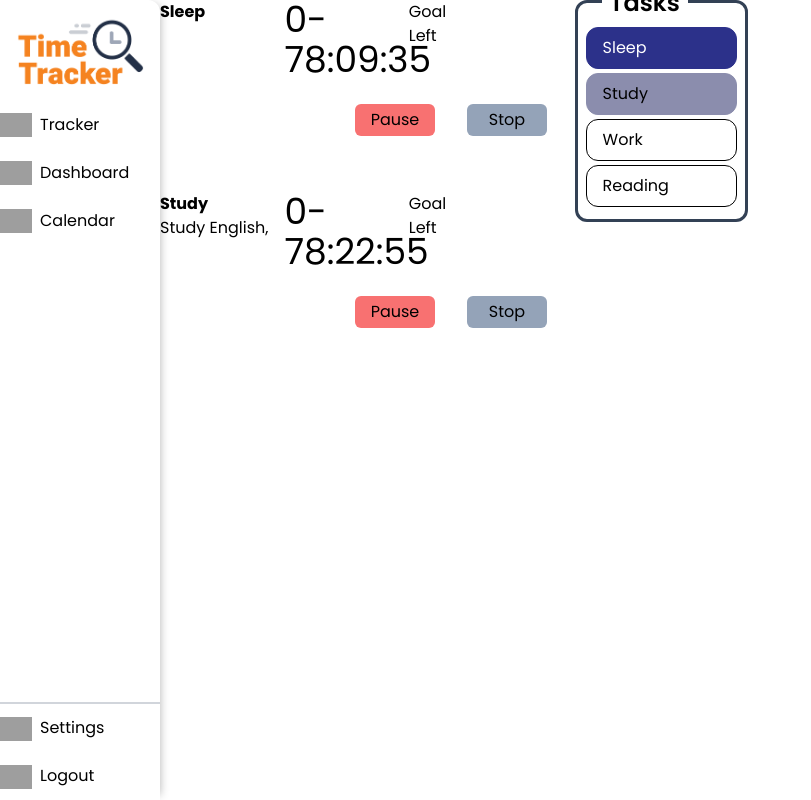
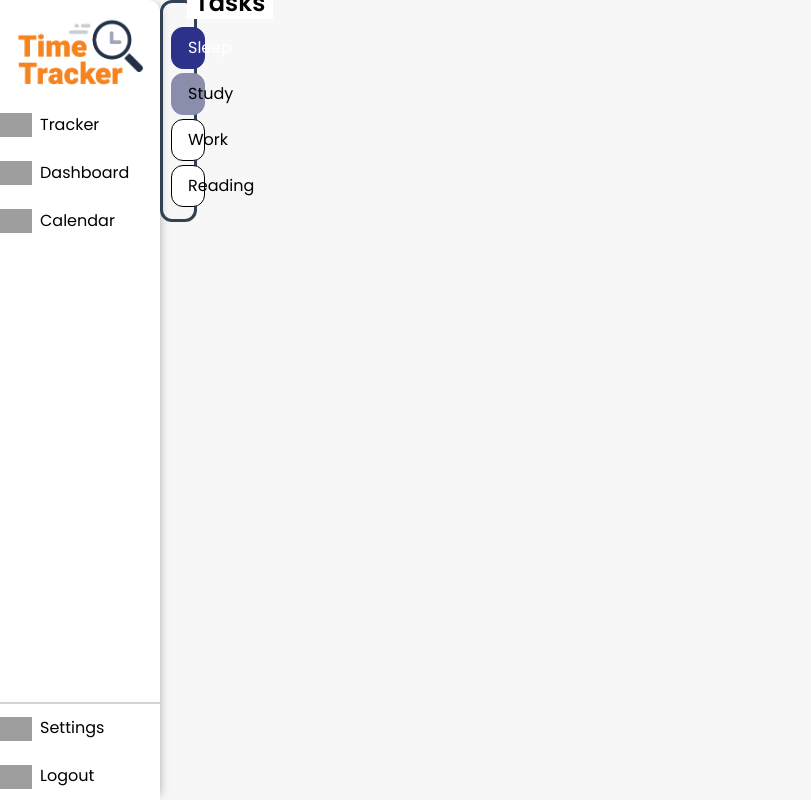
Before and after one commit to cedar314/time-tracker-client, a React (Create React App) app: page / in a window 1280 px wide. Shown: the whole page, without its empty margins (0-811 px from the left). Built offline with nearby package versions, Linux system fonts and the light colour scheme; grey boxes are pictures that could not be loaded.

Commit message:
Created adapters to fetch from api

```diff
--- a/src/app/interfaces.ts
+++ b/src/app/interfaces.ts
@@ -1,4 +1,4 @@
-export interface IActivityType {
+export interface IActivity {
   // Duration will be the state of the activity and will be post to the api after some interval. Does this make sense?
   id: string
   name: string
--- a/src/components/Navbar.tsx
+++ b/src/components/Navbar.tsx
@@ -45,7 +45,7 @@ function MobileNavLink({ to, iconSrc }: { to: string; iconSrc: string }) {
 function SideNav() {
   return (
     <nav
-      className="shadow-[5px_0px_10px_-5px_rgba(0,0,0,0.3)] border-slate-600 rounded-tr-xl
+      className="shadow-[5px_0px_10px_-5px_rgba(0,0,0,0.3)] bg-white rounded-tr-xl
       hidden sm:flex flex-col sticky top-0 left-0 w-[160px] h-screen"
     >
       <div className="flex flex-col">
--- a/src/components/tracker/ActivitiesManager.tsx
+++ b/src/components/tracker/ActivitiesManager.tsx
@@ -1,5 +1,6 @@
 import React from 'react'
 import { hexToHSL } from 'functions/colorConverter'
+import { getActivities } from 'adapters/activitiesAdapter'
 
 export default function ActivitiesManager() {
   return (
--- a/src/components/tracker/CurrentAcitivities.tsx
+++ b/src/components/tracker/CurrentAcitivities.tsx
@@ -1,18 +1,18 @@
 import React, { useState } from 'react'
 import { msTohhmmss } from 'functions/timeConverter'
-import { IActivityType } from 'app/interfaces'
+import { IActivity } from 'app/interfaces'
 
 export default function CurrentActivities() {
   return (
     <div>
-      {exampleCurrentActivities.map((activity: IActivityType) => (
+      {exampleCurrentActivities.map((activity: IActivity) => (
         <CurrentActivity key={activity.id}>{activity}</CurrentActivity>
       ))}
     </div>
   )
 }
 
-function CurrentActivity({ children }: { children: IActivityType }) {
+function CurrentActivity({ children }: { children: IActivity }) {
   const [duration, setDuration] = useState(Date.now() - children.start)
 
   ;(function () {
@@ -48,7 +48,7 @@ function CurrentActivity({ children }: { children: IActivityType }) {
   )
 }
 
-const exampleCurrentActivities: Array<IActivityType> = [
+const exampleCurrentActivities: Array<IActivity> = [
   {
     id: '123easdsqadq',
     name: 'Sleep',
--- a/src/components/tracker/TimeTracker.tsx
+++ b/src/components/tracker/TimeTracker.tsx
@@ -5,8 +5,8 @@ import CurrentActivities from './CurrentAcitivities'
 export default function TimeTracker() {
   return (
     <div className="flex flex-col lg:flex-row">
-      <CurrentActivities />
       <ActivitiesManager />
+      {/* <CurrentActivities /> */}
     </div>
   )
 }
--- a/src/layouts/AppLayout.tsx
+++ b/src/layouts/AppLayout.tsx
@@ -4,7 +4,7 @@ import { Outlet } from 'react-router-dom'
 
 function AppLayout() {
   return (
-    <div className="flex flex-row">
+    <div className="flex flex-row bg-[#f7f7f7] h-screen">
       <Navbar />
       <Outlet />
     </div>
```
Also changed, not shown: src/adapters/activitiesAdapter.ts (added, +12 -0 lines), 2 other files (tests, documents, lock files or other folders).
